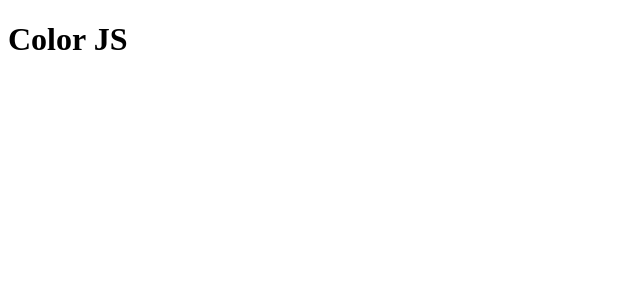
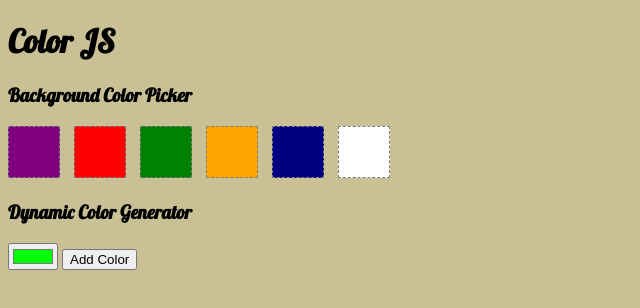
Before and after one commit to chyld/colors, a plain HTML site: page index.html in a window 1280 px wide. Shown: the whole page, without its empty margins (0-640 px from the left). Drawn offline with Linux system fonts and the light colour scheme.

Commit message:
added color code

```diff
--- a/css/style.css
+++ b/css/style.css
@@ -0,0 +1,37 @@
+@import url(http://fonts.googleapis.com/css?family=Lobster);
+
+h1, h3{
+  font-family: 'Lobster', cursive;
+}
+
+.picker{
+  border: 1px dashed gray;
+  display: inline-block;
+  width: 50px;
+  height: 50px;
+  margin-right: 10px;
+}
+
+#c1{
+  background-color: purple;
+}
+
+#c2{
+  background-color: red;
+}
+
+#c3{
+  background-color: green;
+}
+
+#c4{
+  background-color: orange;
+}
+
+#c5{
+  background-color: navy;
+}
+
+#c6{
+  background-color: white;
+}
--- a/index.html
+++ b/index.html
@@ -7,6 +7,22 @@
   </head>
   <body>
     <h1>Color JS</h1>
+
+    <h3>Background Color Picker</h3>
+    <div>
+      <div id='c1' class='picker'></div>
+      <div id='c2' class='picker'></div>
+      <div id='c3' class='picker'></div>
+      <div id='c4' class='picker'></div>
+      <div id='c5' class='picker'></div>
+      <div id='c6' class='picker'></div>
+    </div>
+
+    <h3>Dynamic Color Generator</h3>
+    <input id='colorPicker' type='color' value='#00ff00'>
+    <button id='addColor'>Add Color</button>
+    <div id='boxes'></div>
+
     <script src='js/jquery-2.1.1.min.js'></script>
     <script src='js/main.js'></script>
   </body>
--- a/js/main.js
+++ b/js/main.js
@@ -0,0 +1,35 @@
+$(document).ready(init);
+
+function init(){
+  $('body').on('click', '.picker', paintBackground);
+  $('#addColor').click(addColor);
+
+  startTimer();
+}
+
+function startTimer(){
+  setInterval(function(){
+    var red = Math.floor(Math.random() * 256);
+    var grn = Math.floor(Math.random() * 256);
+    var blu = Math.floor(Math.random() * 256);
+    var alp = Math.random();
+
+    var color = 'rgba(' + red + ', ' + grn + ', '+ blu + ', ' + alp + ')';
+    $('body').css('background-color', color);
+
+    console.log(color);
+  }, 100);
+}
+
+function addColor(){
+  var color = $('#colorPicker').val();
+  var div = $('<div>');
+  div.addClass('picker');
+  div.css('background-color', color);
+  $('#boxes').prepend(div);
+}
+
+function paintBackground(){
+  var color = $(this).css('background-color');
+  $('body').css('background-color', color);
+}
```
